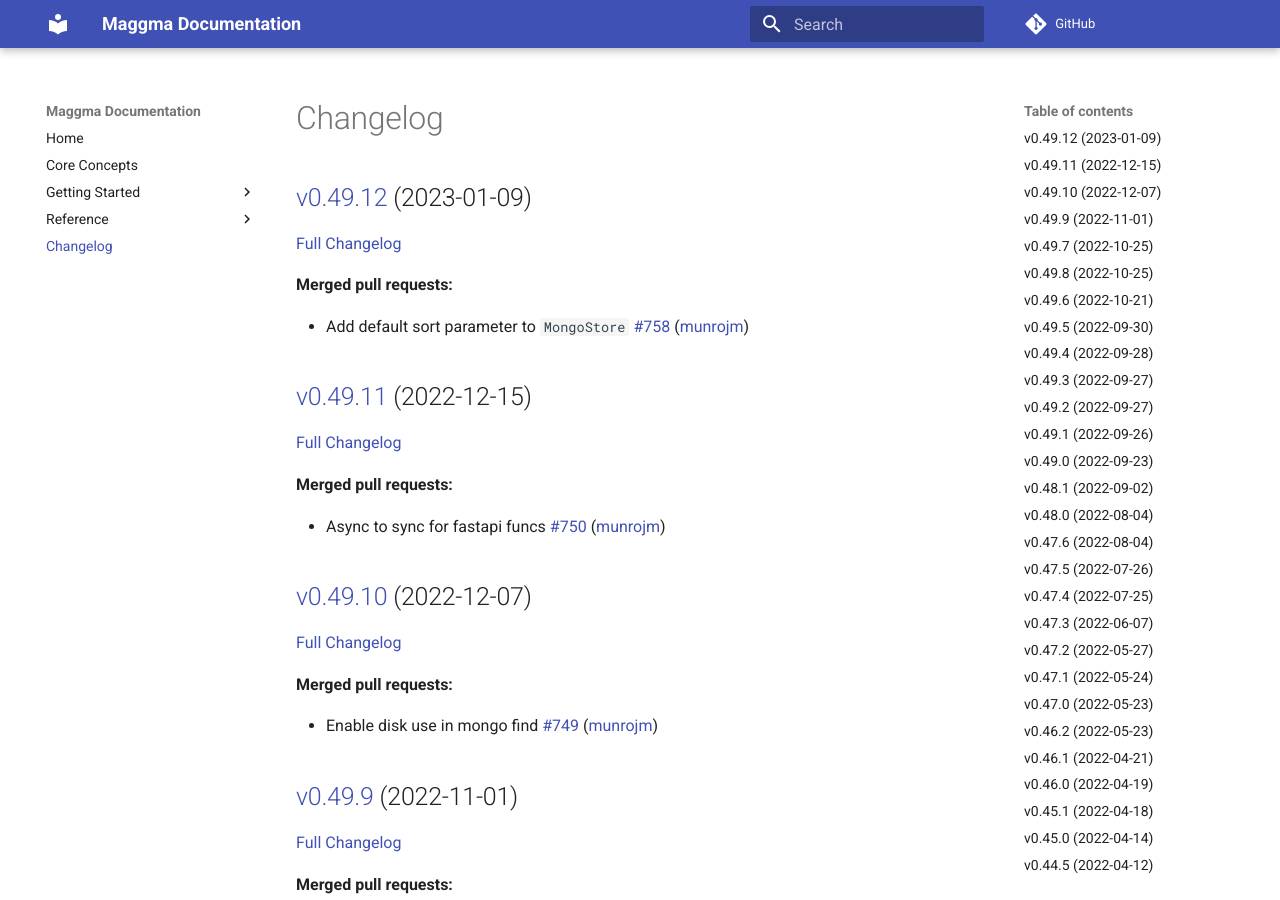
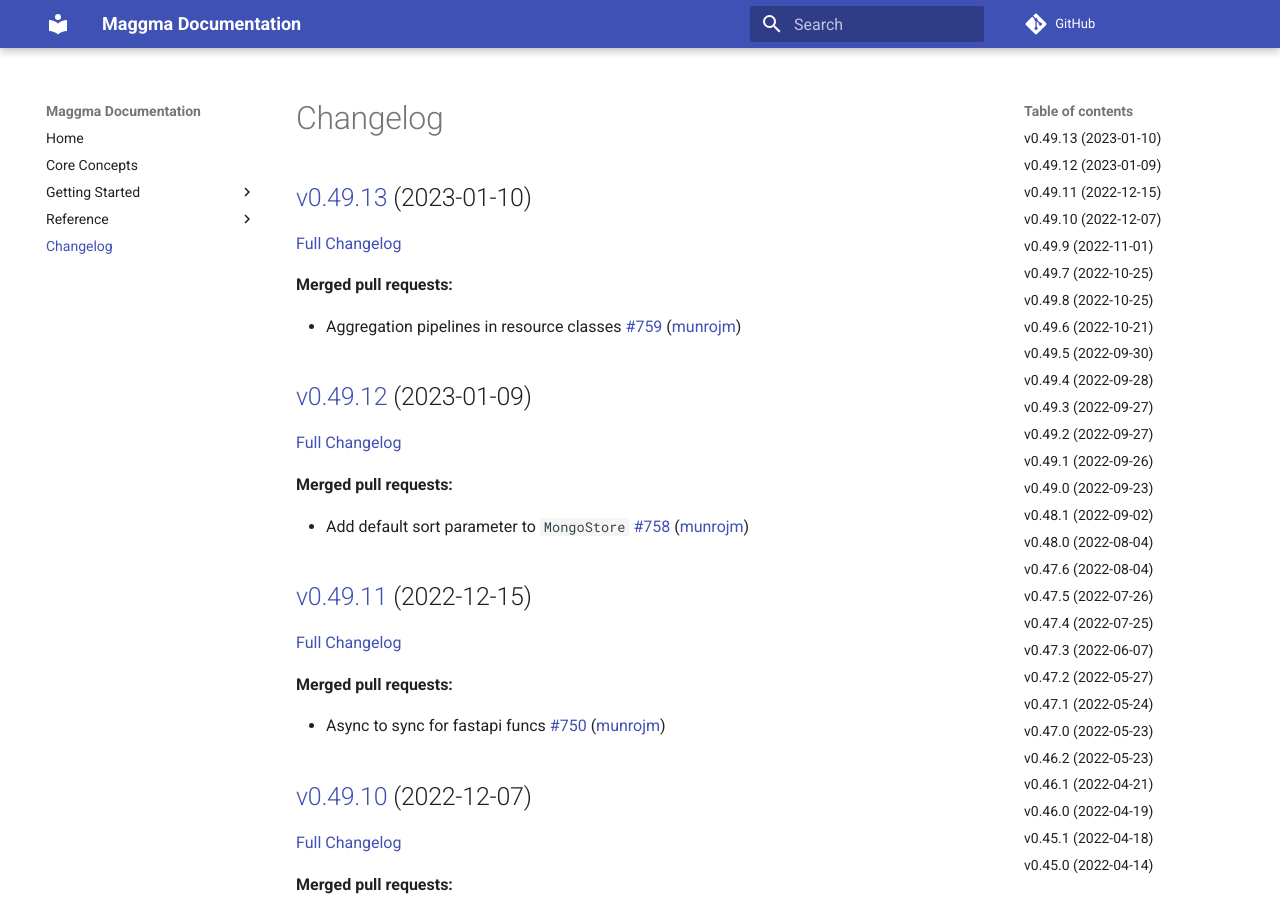
Before and after one commit to materialsproject/maggma, an MkDocs documentation site: the page built from docs/CHANGELOG.md, in a window 1280 px wide and 900 px high. Built offline with MkDocs 1.6.1 and Material for MkDocs 9.7.7, drawn with Linux system fonts in a browser that asks for light colours; comment, search, counter and statistics services are not loaded.

Commit message:
Updated CHANGELOG.md

```diff
--- a/docs/CHANGELOG.md
+++ b/docs/CHANGELOG.md
@@ -1,4 +1,12 @@
 # Changelog
+
+## [v0.49.13](https://github.com/materialsproject/maggma/tree/v0.49.13) (2023-01-10)
+
+[Full Changelog](https://github.com/materialsproject/maggma/compare/v0.49.12...v0.49.13)
+
+**Merged pull requests:**
+
+- Aggregation pipelines in resource classes [\#759](https://github.com/materialsproject/maggma/pull/759) ([munrojm](https://github.com/munrojm))
 
 ## [v0.49.12](https://github.com/materialsproject/maggma/tree/v0.49.12) (2023-01-09)
 
```
